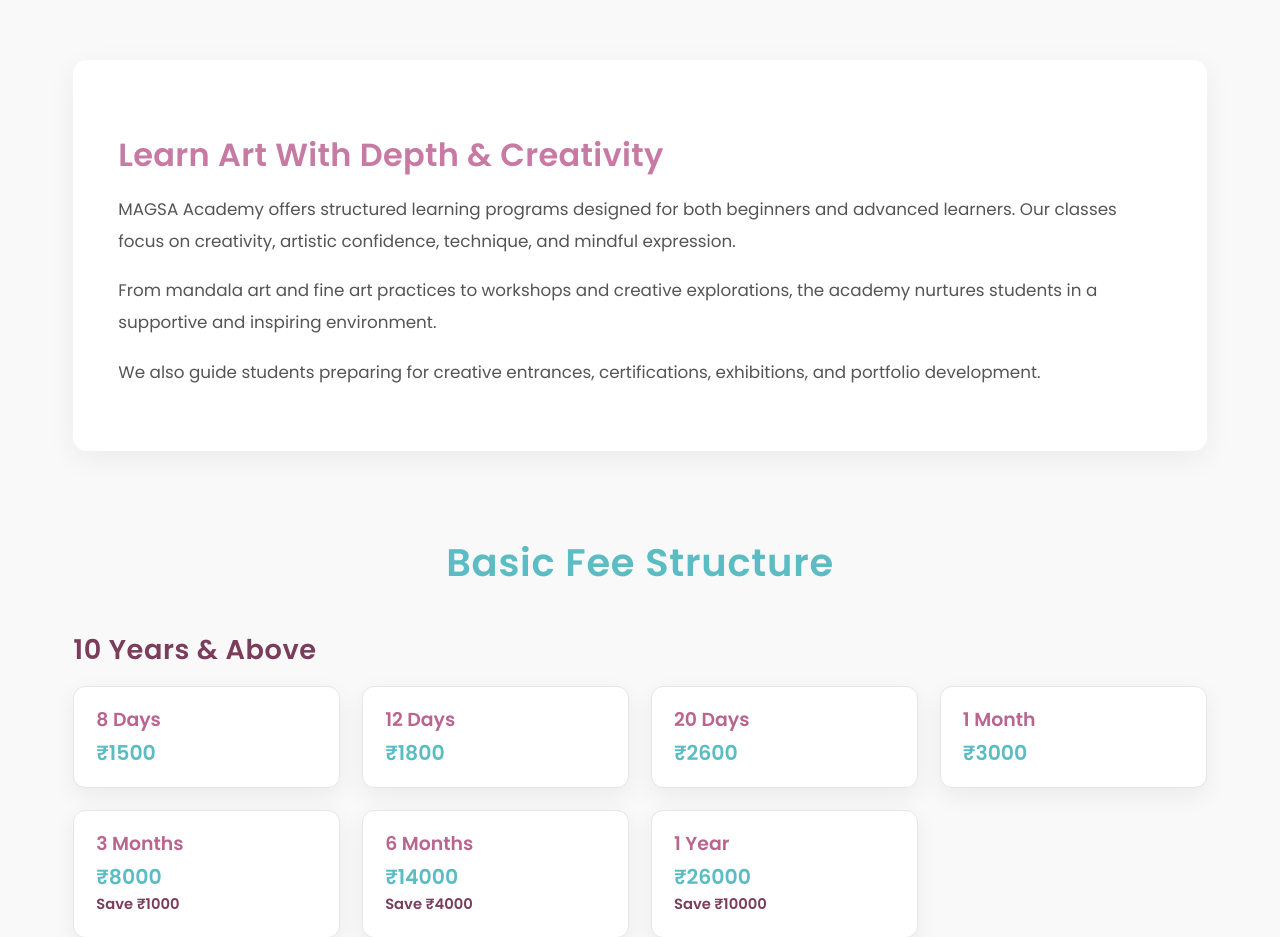
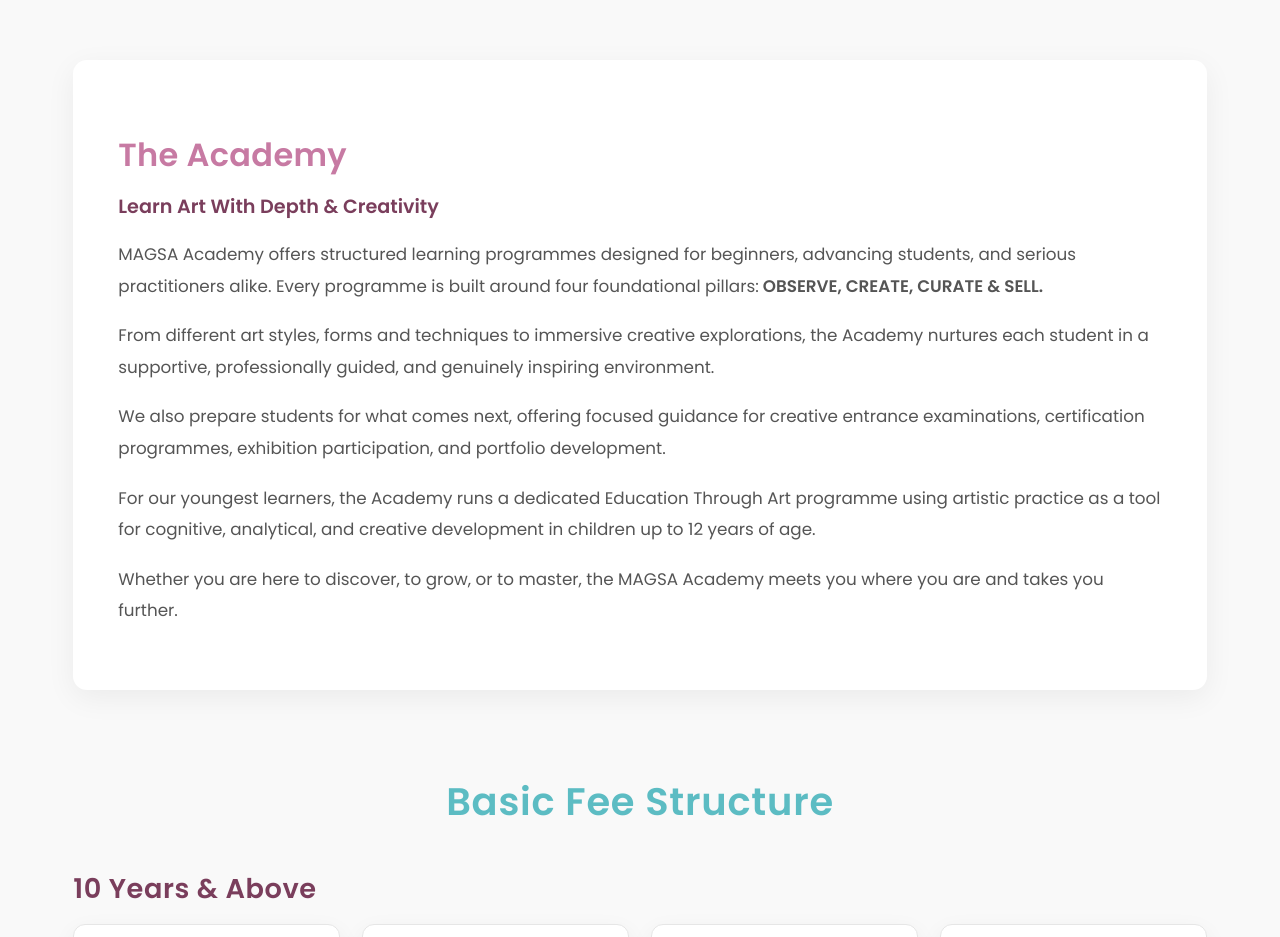
Before and after one commit to Manyata1045/magsa-website, a React (Vite) app: page /academy in a window 1280 px wide. Shown: the part 1060-1997 px from the top of the page. Built offline with nearby package versions, Linux system fonts and the light colour scheme; grey boxes are pictures that could not be loaded.

Commit message:
colors and intro text cards

```diff
--- a/src/components/Academy.tsx
+++ b/src/components/Academy.tsx
@@ -163,24 +163,41 @@ export default function Academy() {
         {/* ---------------- ABOUT STRIP ---------------- */}
         <div style={aboutBox}>
   <h3 style={aboutHeading}>
-            Learn Art With Depth & Creativity
+    The Academy
   </h3>
 
-          <p style={aboutText}>
-            MAGSA Academy offers structured learning programs designed for both
-            beginners and advanced learners. Our classes focus on creativity,
-            artistic confidence, technique, and mindful expression.
+  <p style={aboutTagline}>
+    Learn Art With Depth & Creativity
   </p>
 
   <p style={aboutText}>
-            From mandala art and fine art practices to workshops and creative
-            explorations, the academy nurtures students in a supportive and
-            inspiring environment.
+    MAGSA Academy offers structured learning programmes designed for beginners,
+    advancing students, and serious practitioners alike. Every programme is
+    built around four foundational pillars:
+    <strong> OBSERVE, CREATE, CURATE & SELL.</strong>
   </p>
 
   <p style={aboutText}>
-            We also guide students preparing for creative entrances,
-            certifications, exhibitions, and portfolio development.
+    From different art styles, forms and techniques to immersive creative
+    explorations, the Academy nurtures each student in a supportive,
+    professionally guided, and genuinely inspiring environment.
+  </p>
+
+  <p style={aboutText}>
+    We also prepare students for what comes next, offering focused guidance
+    for creative entrance examinations, certification programmes, exhibition
+    participation, and portfolio development.
+  </p>
+
+  <p style={aboutText}>
+    For our youngest learners, the Academy runs a dedicated Education Through
+    Art programme using artistic practice as a tool for cognitive, analytical,
+    and creative development in children up to 12 years of age.
+  </p>
+
+  <p style={aboutText}>
+    Whether you are here to discover, to grow, or to master, the MAGSA Academy
+    meets you where you are and takes you further.
   </p>
 </div>
 
@@ -568,3 +585,10 @@ const feeHeading = {
   marginBottom: "40px",
   letterSpacing: "0.02em",
 };
+const aboutTagline = {
+  color: "#7A3E5C",
+  fontSize: "clamp(1.05rem, 2.8vw, 1.2rem)",
+  fontWeight: 600,
+  margin: "0 0 18px",
+  lineHeight: 1.4,
+};
--- a/src/components/Studio.tsx
+++ b/src/components/Studio.tsx
@@ -26,19 +26,27 @@ useEffect(() => {
        }}>
       <div className="container">
       {/* STUDIO INTRO */}
-      <div style={studioIntro}>
-  <h2 style={studioTitle}>The Studio</h2>
+      <div style={aboutBox}>
+  <h3 style={aboutHeading}>
+    The Studio
+  </h3>
 
-  <p style={studioText}>
-    <strong>A Space Where Creativity Comes Alive</strong>
-    <br />
+  <p style={studioTagline}>
+    A Space Where Creativity Comes Alive
+  </p>
+
+  <p style={aboutText}>
     MAGSA Studio is a vibrant, professionally equipped creative space designed
     for workshops, artistic collaborations, immersive experiences, and
-    community-driven events. From café art sessions with Nothing Before Coffee
-    and retail activations with Shoppers Stop, to editorial collaborations with
-    Vogue India for Benetton's summer collection launch and creative business
-    events such as Shift and many more, MAGSA brings art into spaces where it is
-    least expected and most remembered.
+    community-driven events.
+  </p>
+
+  <p style={aboutText}>
+    From café art sessions with Nothing Before Coffee and retail activations
+    with Shoppers Stop, to editorial collaborations with Vogue India for
+    Benetton's summer collection launch and creative business events such as
+    Shift and many more, MAGSA brings art into spaces where it is least
+    expected and most remembered.
   </p>
 </div>
         {/* EVENT PHOTOS */}
@@ -265,7 +273,7 @@ const aboutBox = {
 };
 
 const aboutHeading = {
-  color: "#7A3E5C", // instead of pink
+  color: "#5CBCC3",
   marginBottom: "24px",
   fontSize: "clamp(1.55rem, 5vw, 2.1rem)",
   fontWeight: 600,
@@ -382,25 +390,10 @@ const slideshowImage = {
   objectFit: "contain" as const,
   display: "block",
 };
-const studioTitle = {
-  textAlign: "center" as const,
-  margin: "0 0 16px",
-  color: "#7A3E5C",
-  fontSize: "clamp(1.7rem, 4vw, 2.3rem)",
+const studioTagline = {
+  color: "#C77AA3",
+  fontSize: "clamp(1.05rem, 2.8vw, 1.2rem)",
   fontWeight: 600,
-  lineHeight: 1.1,
+  margin: "0 0 18px",
+  lineHeight: 1.4,
 };
-
-const studioIntro = {
-  textAlign: "center" as const,
-  maxWidth: "1200px",
-  margin: "0 auto 40px",
-};
-
-const studioText = {
-  margin: "0 auto",
-  color: "#555",
-  fontSize: "clamp(1rem, 2.2vw, 1.12rem)",
-  lineHeight: 1.85,
-  maxWidth: "1100px",   // was 900px
-};
```
Lines whose indentation alone changed are shown as unchanged.
